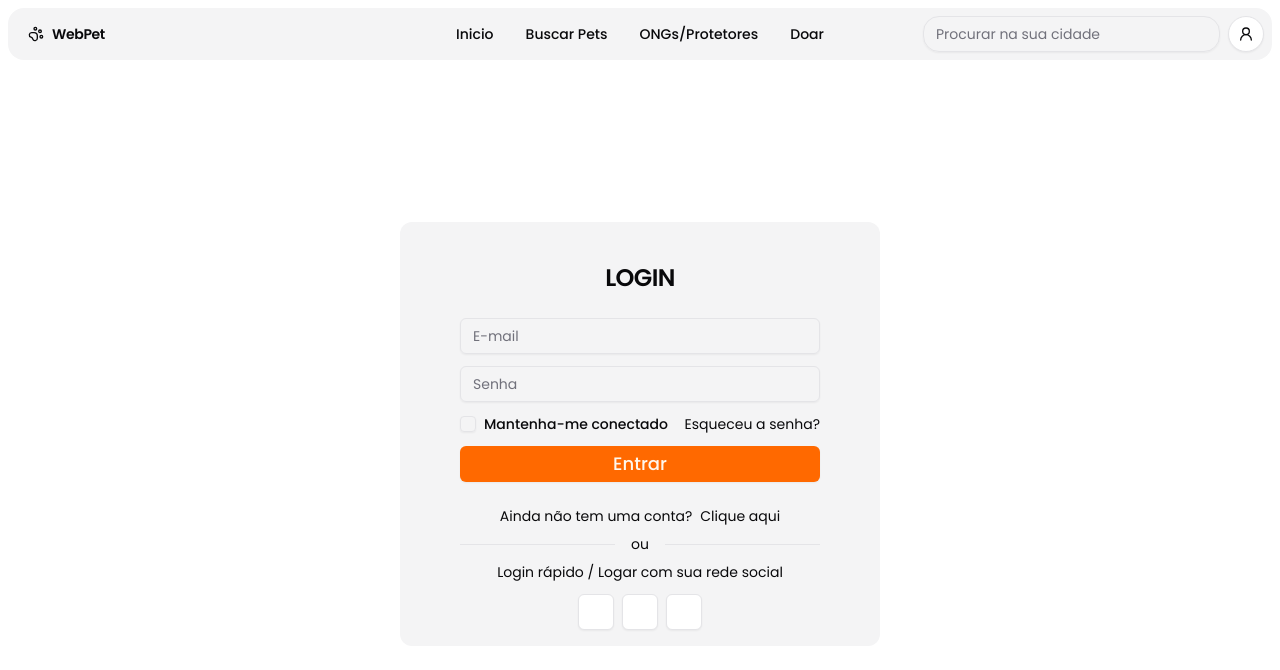
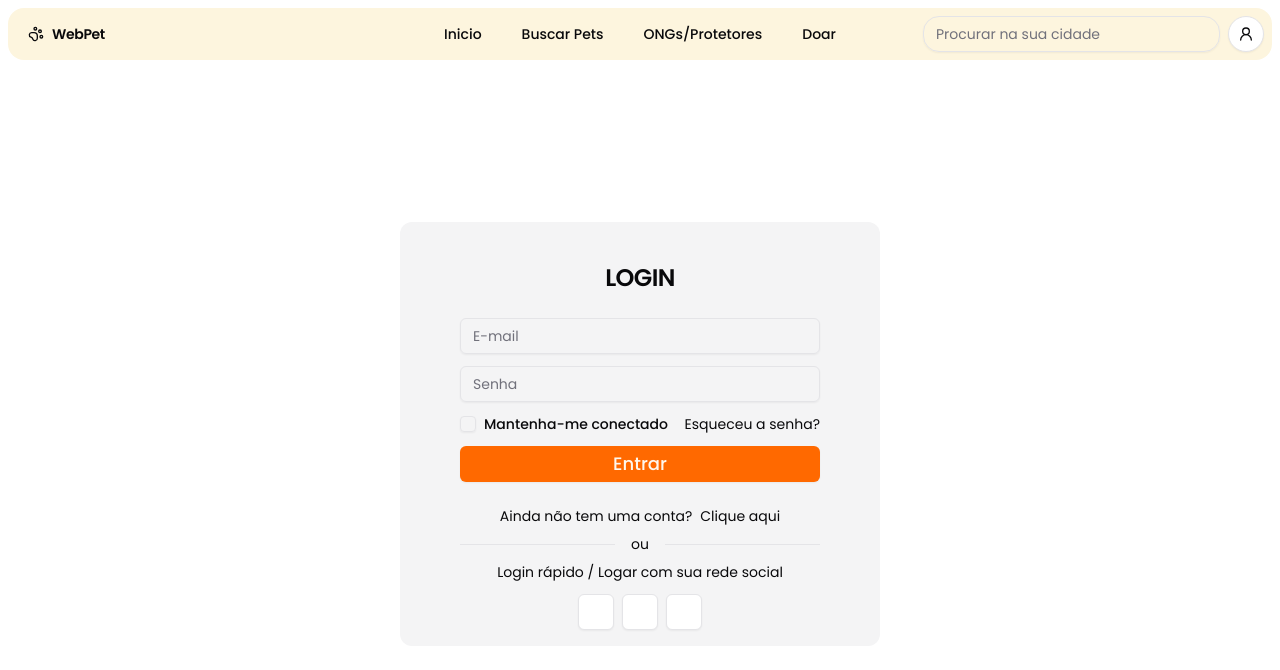
Before and after one commit to WebPetFabrica/web-pet-front, a Next.js app: page /login in a window 1280 px wide. Shown: the top 670 px of the page. Built offline with nearby package versions, Linux system fonts and the light colour scheme; some icons are missing.

Commit message:
correções de header

```diff
--- a/src/app/login/page.tsx
+++ b/src/app/login/page.tsx
@@ -24,7 +24,7 @@ export default function Page() {
                 Mantenha-me conectado
               </label>
             </div>
-            <a className="text-sm hover:underline">Esqueceu a senha?</a>
+            <span className="text-sm hover:underline">Esqueceu a senha?</span>
           </div>
 
           <Button className="text-lg">Entrar</Button>
@@ -33,7 +33,7 @@ export default function Page() {
         <div className="mt-6 flex w-full flex-col gap-2 text-sm">
           <div className="flex gap-2 self-center">
             <span>Ainda não tem uma conta?</span>
-            <a className="hover:underline">Clique aqui</a>
+            <span className="hover:underline">Clique aqui</span>
           </div>
 
           <div className="flex w-full items-center justify-center gap-4">
--- a/src/components/header.tsx
+++ b/src/components/header.tsx
@@ -4,7 +4,7 @@ import { cn } from "@/lib/utils";
 import { VisuallyHidden } from "@radix-ui/react-visually-hidden";
 import { Menu, PawPrint, UserRound } from "lucide-react";
 import Link, { LinkProps } from "next/link";
-import { useRouter } from "next/navigation";
+import { usePathname, useRouter } from "next/navigation";
 import React from "react";
 import { Button } from "./ui/button";
 import {
@@ -24,8 +24,8 @@ interface INavLink {
 const navLinks: INavLink[] = [
   { link: "/", title: "Inicio" },
   { link: "/pets", title: "Buscar Pets" },
-  { link: "/", title: "ONGs/Protetores" },
-  { link: "/", title: "Doar" },
+  { link: "/ongs", title: "ONGs/Protetores" },
+  { link: "/doar", title: "Doar" },
 ];
 
 export function Header() {
@@ -35,8 +35,10 @@ export function Header() {
     setOpen(open);
   }, []);
 
+  const pathname = usePathname();
+
   return (
-    <header className="bg-muted m-2 flex h-fit justify-between rounded-2xl p-2">
+    <header className="bg-header-background m-2 flex h-fit justify-between rounded-2xl p-2">
       <div className="flex flex-1">
         <Drawer open={open} onOpenChange={onOpenChange}>
           <DrawerTrigger asChild>
@@ -77,9 +79,18 @@ export function Header() {
         </div>
       </div>
 
-      <nav className="hidden flex-1 justify-center justify-self-center md:flex">
+      <nav className="hidden flex-1 justify-center space-x-2 justify-self-center md:flex">
         {navLinks.map(({ link, title }) => (
-          <Button key={link + title} asChild variant="ghost">
+          <Button
+            key={link + title}
+            variant="ghost"
+            className={cn(
+              "rounded-none hover:bg-inherit hover:text-inherit",
+              pathname === link &&
+                "text-primary border-primary hover:text-primary border-b-2",
+            )}
+            asChild
+          >
             <Link href={link}>{title}</Link>
           </Button>
         ))}
```
